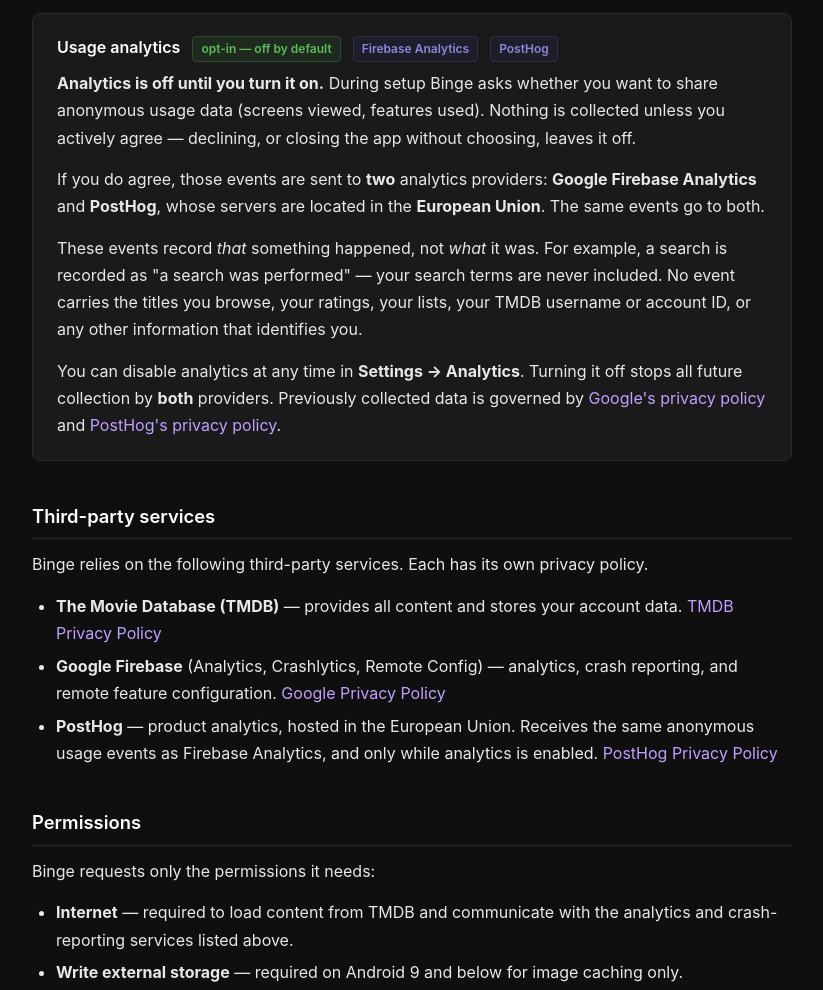
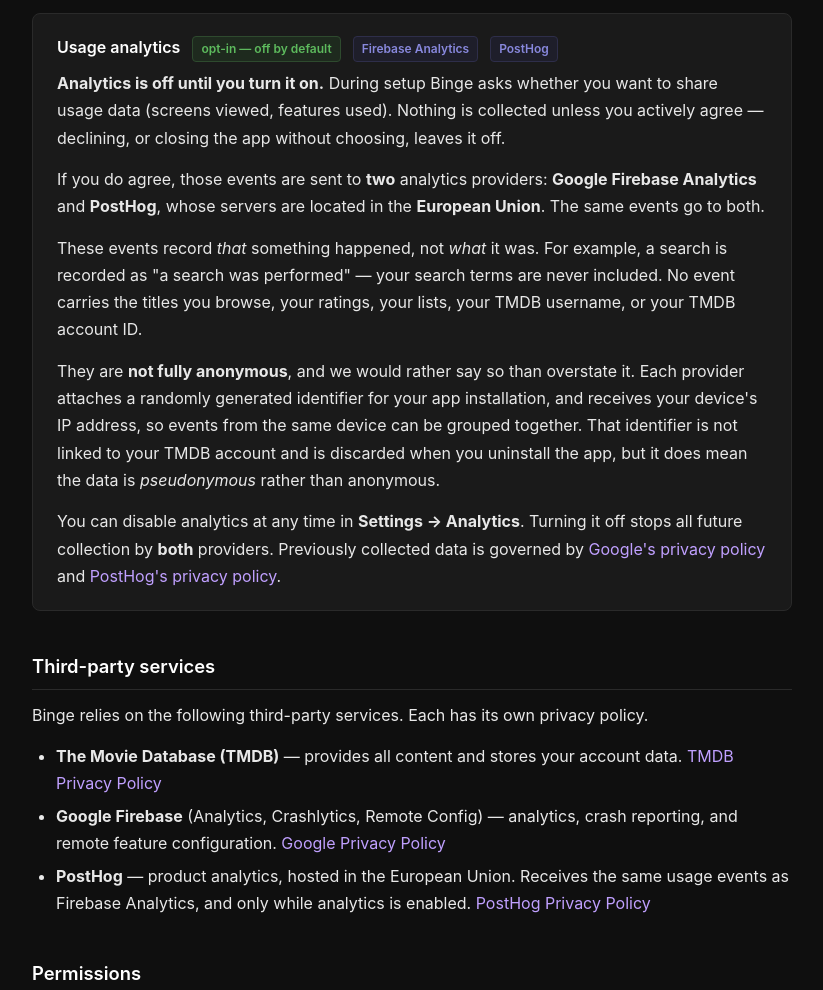
Before and after one commit to ScottCooper92/Binge-Privacy-Policy, a plain HTML site: page index.html in a window 1280 px wide. Shown: the part 1153-2143 px from the top of the page, without its empty margins (228-1051 px from the left). Drawn offline with Linux system fonts and the light colour scheme.

Commit message:
Say pseudonymous, not anonymous
An adversarial review of this change found "anonymous" indefensible. PostHog
persists a randomly generated UUID as distinct_id/$device_id on every event
(PostHog.kt:407-433, preserved across resets at :1596), and no geo-IP
suppression is configured, so each provider also receives the device IP. A
persistent per-device identifier plus IP is pseudonymous data under GDPR
Recital 26, not anonymous — and the policy's own EU-hosting framing invites
exactly that reading.

Rather than quietly dropping the word, the analytics card now states the
position outright: not fully anonymous, a random per-installation identifier,
IP received, not linked to the TMDB account, discarded on uninstall.

The specific no-PII claims are unchanged and still hold — no titles, ratings,
lists, TMDB username or account ID. Only the blanket "or any other information
that identifies you" is gone, since the device identifier is arguably exactly
that.

Not touched: the Crashlytics card still says "anonymised crash report". That is
plausibly the same overclaim (Firebase attaches an installation ID) but has not
been verified against what Crashlytics actually transmits, so it is left for the
Art. 13 sweep (Binge #1112) rather than rewritten on an assumption.

Depends on Binge #1114, now merged: captureDeepLinks is disabled, so the claim
that no event carries identifying information is true of the deep-link path too.

```diff
--- a/index.html
+++ b/index.html
@@ -204,9 +204,8 @@
       </div>
       <p>
         <strong>Analytics is off until you turn it on.</strong> During setup Binge asks whether you
-        want to share anonymous usage data (screens viewed, features used). Nothing is collected
-        unless you actively agree &mdash; declining, or closing the app without choosing, leaves it
-        off.
+        want to share usage data (screens viewed, features used). Nothing is collected unless you
+        actively agree &mdash; declining, or closing the app without choosing, leaves it off.
       </p>
       <p>
         If you do agree, those events are sent to <strong>two</strong> analytics providers:
@@ -216,8 +215,15 @@
       <p>
         These events record <em>that</em> something happened, not <em>what</em> it was. For example,
         a search is recorded as "a search was performed" &mdash; your search terms are never included.
-        No event carries the titles you browse, your ratings, your lists, your TMDB username or
-        account ID, or any other information that identifies you.
+        No event carries the titles you browse, your ratings, your lists, your TMDB username, or your
+        TMDB account ID.
+      </p>
+      <p>
+        They are <strong>not fully anonymous</strong>, and we would rather say so than overstate it.
+        Each provider attaches a randomly generated identifier for your app installation, and
+        receives your device's IP address, so events from the same device can be grouped together.
+        That identifier is not linked to your TMDB account and is discarded when you uninstall the
+        app, but it does mean the data is <em>pseudonymous</em> rather than anonymous.
       </p>
       <p style="margin-bottom:0">
         You can disable analytics at any time in <strong>Settings &rarr; Analytics</strong>. Turning
@@ -242,7 +248,7 @@
       </li>
       <li>
         <strong>PostHog</strong> — product analytics, hosted in the European Union. Receives the same
-        anonymous usage events as Firebase Analytics, and only while analytics is enabled.
+        usage events as Firebase Analytics, and only while analytics is enabled.
         <a href="https://posthog.com/privacy" rel="noopener">PostHog Privacy Policy</a>
       </li>
     </ul>
```
